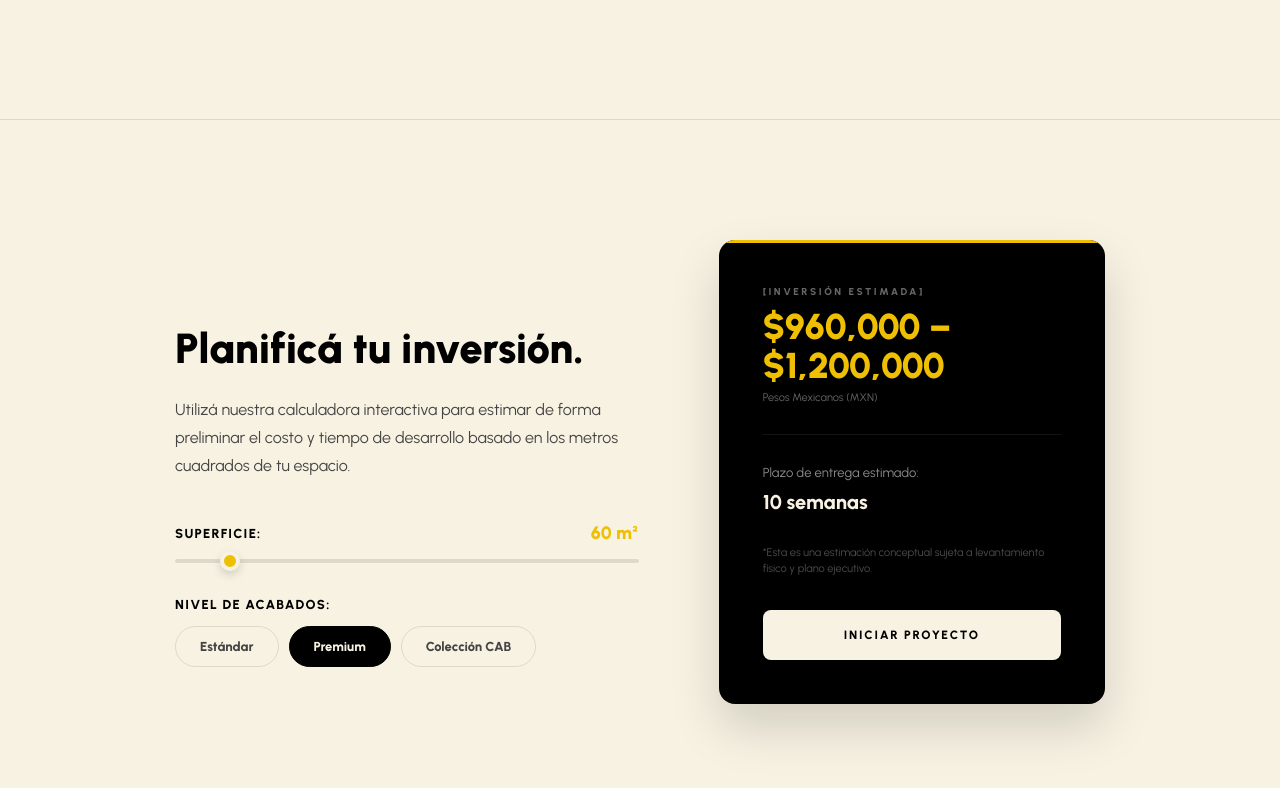
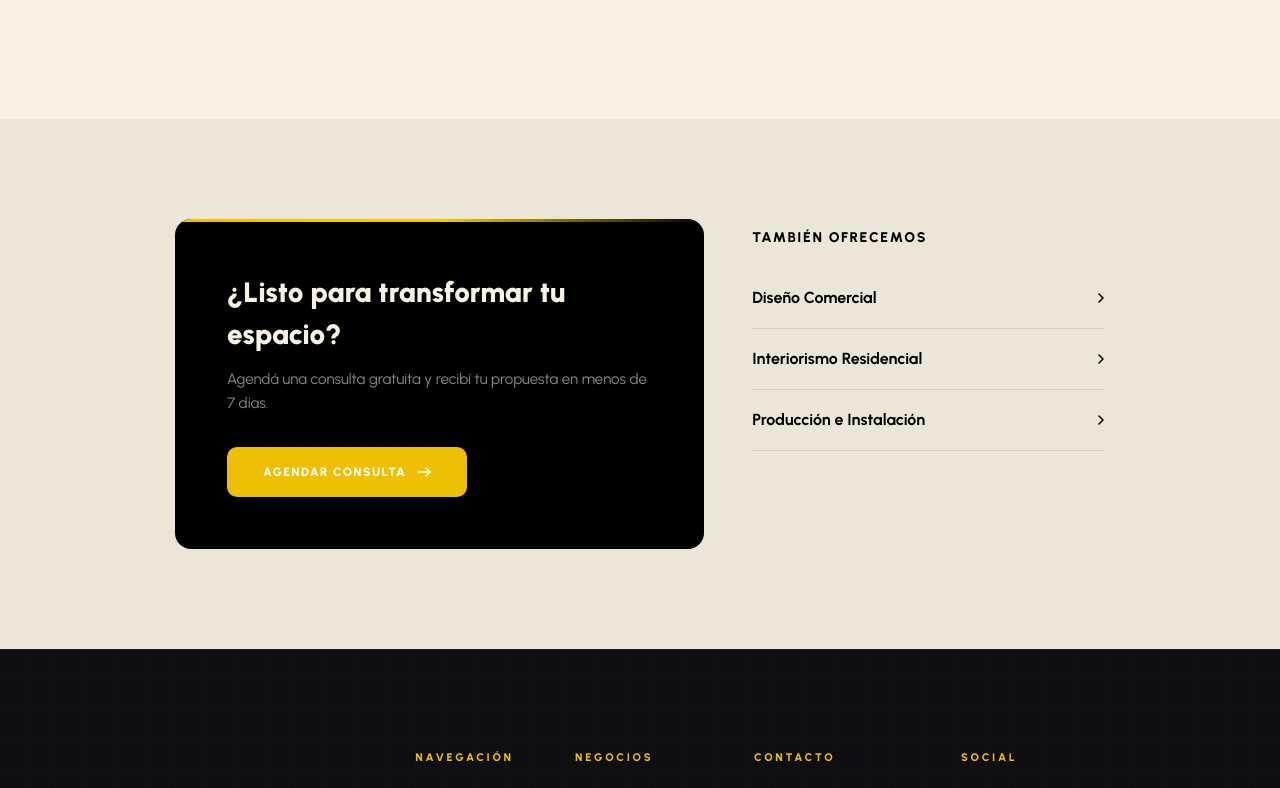
Before and after one commit to LucaFront-End/studio-cab-2, a React (Vite) app: page /servicios/carpinteria in a window 1280 px wide. Shown: the part 5281-6069 px from the top of the page. Built offline with nearby package versions, Linux system fonts and the light colour scheme; no server answers; a web font is replaced by a local one.

Commit message:
fix: set Mazda Corporate as featured project, fix broken tapiceria images, and remove obsolete calculator block

```diff
--- a/src/pages/ProjectsPage.jsx
+++ b/src/pages/ProjectsPage.jsx
@@ -104,7 +104,7 @@ export default function ProjectsPage() {
 
   const [ctaRef, ctaVis] = useInView({ threshold: 0.2 });
 
-  const featuredProject = projectsData.find(p => p.featured);
+  const featuredProject = projectsData.find(p => p.title?.toLowerCase().includes('mazda')) || projectsData.find(p => p.featured) || projectsData[0];
 
   const getTooltipStyle = (spot) => {
     if (!spot) return {};
--- a/src/pages/ServiceDetailPage.jsx
+++ b/src/pages/ServiceDetailPage.jsx
@@ -167,12 +167,12 @@ const allServices = {
       { src: 'https://images.unsplash.com/photo-1586023492125-27b2c045efd7?w=800&q=80', caption: 'Sillón de autor — Tapicería textil bouclé' },
       { src: 'https://images.unsplash.com/photo-1555041469-a586c61ea9bc?w=800&q=80', caption: 'Restauración de banqueta — Piel de alta densidad' },
       { src: 'https://images.unsplash.com/photo-1567538096630-e0c55bd6374c?w=800&q=80', caption: 'Booths gastronómicos — Tapicería náutica de alto tráfico' },
-      { src: 'https://images.unsplash.com/photo-1580481072645-022f9a6d83d0?w=800&q=80', caption: 'Silla ejecutiva — Capitoné artesanal y costuras' },
+      { src: 'https://images.unsplash.com/photo-1618221195710-dd6b41faaea6?w=800&q=80', caption: 'Silla ejecutiva — Capitoné artesanal y costuras' },
     ],
     materials: [
       { name: 'Pieles & Cueros Náuticos', desc: 'Resistentes al desgaste comercial, abrasión y humedad.', src: 'https://images.unsplash.com/photo-1555041469-a586c61ea9bc?w=300&q=80' },
       { name: 'Espumas HR & Plumón', desc: 'Acojinados ergonómicos de alta densidad y resiliencia prolongada.', src: 'https://images.unsplash.com/photo-1586023492125-27b2c045efd7?w=300&q=80' },
-      { name: 'Textiles Antimanchas & Terciopelos', desc: 'Tejidos con protección contra líquidos y manchas para alto tráfico.', src: 'https://images.unsplash.com/photo-1580481072645-022f9a6d83d0?w=300&q=80' },
+      { name: 'Textiles Antimanchas & Terciopelos', desc: 'Tejidos con protección contra líquidos y manchas para alto tráfico.', src: 'https://images.unsplash.com/photo-1618221195710-dd6b41faaea6?w=300&q=80' },
     ],
     process: [
       { num: '01', title: 'Tapicería Fine & Retail', desc: 'Confección a medida, retapizado completo y selección de textiles o cueros importados.', icon: '⊙' },
@@ -280,7 +280,6 @@ export default function ServiceDetailPage() {
   const [procRefs, procVis] = useStaggerInView(4, { staggerDelay: 200 });
   const [testRef, testVis] = useInView({ threshold: 0.2 });
   const [benRefs, benVis] = useStaggerInView(4, { staggerDelay: 120 });
-  const [calcRef, calcVis] = useInView({ threshold: 0.15 });
   const [ctaRef, ctaVis] = useInView({ threshold: 0.2 });
 
   // Parallax on hero
@@ -301,10 +300,6 @@ export default function ServiceDetailPage() {
   // Materials active state
   const [activeMaterial, setActiveMaterial] = useState(0);
 
-  // Budget Planner State
-  const [calcArea, setCalcArea] = useState(60);
-  const [calcQuality, setCalcQuality] = useState('premium');
-
   if (!service) {
     return (
       <div className="page-enter" style={{ padding: '200px 20px', textAlign: 'center' }}>
@@ -315,41 +310,6 @@ export default function ServiceDetailPage() {
   }
 
   const otherServices = Object.entries(allServices).filter(([key]) => key !== id).slice(0, 3);
-
-  // Calculate dynamic budget range
-  const calculateBudget = () => {
-    let pricePerM2;
-    let timeLabel;
-
-    if (id === 'comercial') {
-      if (calcQuality === 'standard') { pricePerM2 = 4200; timeLabel = '3 meses'; }
-      else if (calcQuality === 'premium') { pricePerM2 = 7500; timeLabel = '5 meses'; }
-      else { pricePerM2 = 13000; timeLabel = '8 meses'; }
-    } else if (id === 'residencial') {
-      if (calcQuality === 'standard') { pricePerM2 = 5500; timeLabel = '4 meses'; }
-      else if (calcQuality === 'premium') { pricePerM2 = 9500; timeLabel = '6 meses'; }
-      else { pricePerM2 = 16000; timeLabel = '9 meses'; }
-    } else if (id === 'carpinteria') {
-      if (calcQuality === 'standard') { pricePerM2 = 8500; timeLabel = '6 semanas'; }
-      else if (calcQuality === 'premium') { pricePerM2 = 16000; timeLabel = '10 semanas'; }
-      else { pricePerM2 = 27000; timeLabel = '16 semanas'; }
-    } else { // produccion
-      if (calcQuality === 'standard') { pricePerM2 = 3200; timeLabel = '3 meses'; }
-      else if (calcQuality === 'premium') { pricePerM2 = 6000; timeLabel = '5 meses'; }
-      else { pricePerM2 = 10000; timeLabel = '7 meses'; }
-    }
-
-    const minBudget = calcArea * pricePerM2;
-    const maxBudget = Math.round(minBudget * 1.25);
-
-    return {
-      min: minBudget.toLocaleString('es-MX', { style: 'currency', currency: 'MXN', maximumFractionDigits: 0 }),
-      max: maxBudget.toLocaleString('es-MX', { style: 'currency', currency: 'MXN', maximumFractionDigits: 0 }),
-      time: timeLabel
-    };
-  };
-
-  const budgetResult = calculateBudget();
 
   return (
     <div className="service-detail page-enter">
@@ -607,79 +567,7 @@ export default function ServiceDetailPage() {
         </div>
       </section>
 
-      {/* ═══ 8: PLANIFICADOR DE PROYECTO (NUEVA) ═══ */}
-      <section className="sdv2-planner" ref={calcRef}>
-        <div className="container-default">
-          <div className={`sdv2-planner-inner ${calcVis ? 'in-view' : ''}`}>
-            <div className="sdv2-planner-info">
-              <span className="section-eyebrow">Presupuesto</span>
-              <h2 className="sdv2-planner-title">Planificá tu inversión.</h2>
-              <p className="sdv2-planner-text">
-                Utilizá nuestra calculadora interactiva para estimar de forma preliminar el costo y tiempo de desarrollo basado en los metros cuadrados de tu espacio.
-              </p>
-
-              <div className="sdv2-calc-inputs">
-                <div className="sdv2-calc-range">
-                  <div className="sdv2-range-labels">
-                    <label>Superficie:</label>
-                    <span className="sdv2-range-val">{calcArea} m²</span>
-                  </div>
-                  <input
-                    type="range"
-                    min="10"
-                    max="500"
-                    step="5"
-                    value={calcArea}
-                    onChange={(e) => setCalcArea(parseInt(e.target.value))}
-                    className="sdv2-range-slider"
-                  />
-                </div>
-
-                <div className="sdv2-calc-options">
-                  <label>Nivel de Acabados:</label>
-                  <div className="sdv2-option-pills">
-                    {[
-                      { id: 'standard', name: 'Estándar' },
-                      { id: 'premium', name: 'Premium' },
-                      { id: 'coleccion', name: 'Colección CAB' }
-                    ].map(opt => (
-                      <button
-                        key={opt.id}
-                        className={`sdv2-pill-btn ${calcQuality === opt.id ? 'active' : ''}`}
-                        onClick={() => setCalcQuality(opt.id)}
-                      >
-                        {opt.name}
-                      </button>
-                    ))}
-                  </div>
-                </div>
-              </div>
-            </div>
-
-            <div className="sdv2-planner-result">
-              <div className="sdv2-result-card">
-                <span className="sdv2-result-label">[INVERSIÓN ESTIMADA]</span>
-                <span className="sdv2-result-price">{budgetResult.min} – {budgetResult.max}</span>
-                <span className="sdv2-result-currency">Pesos Mexicanos (MXN)</span>
-
-                <div className="sdv2-result-divider" />
-
-                <div className="sdv2-result-time">
-                  <span className="sdv2-time-label">Plazo de entrega estimado:</span>
-                  <span className="sdv2-time-value">{budgetResult.time}</span>
-                </div>
-
-                <p className="sdv2-result-disclaimer">
-                  *Esta es una estimación conceptual sujeta a levantamiento físico y plano ejecutivo.
-                </p>
-                <Link to="/contacto" className="sdv2-result-btn">Iniciar Proyecto</Link>
-              </div>
-            </div>
-          </div>
-        </div>
-      </section>
-
-      {/* ═══ 9: CTA + OTHER SERVICES ═══ */}
+      {/* ═══ 8: CTA + OTHER SERVICES ═══ */}
       <section className="sdv2-cta" ref={ctaRef}>
         <div className={`container-default sdv2-cta-inner ${ctaVis ? 'in-view' : ''}`}>
           <div className="sdv2-cta-card">
```
Also changed, not shown: scripts/generate-sitemaps.js (+5 -8 lines).
